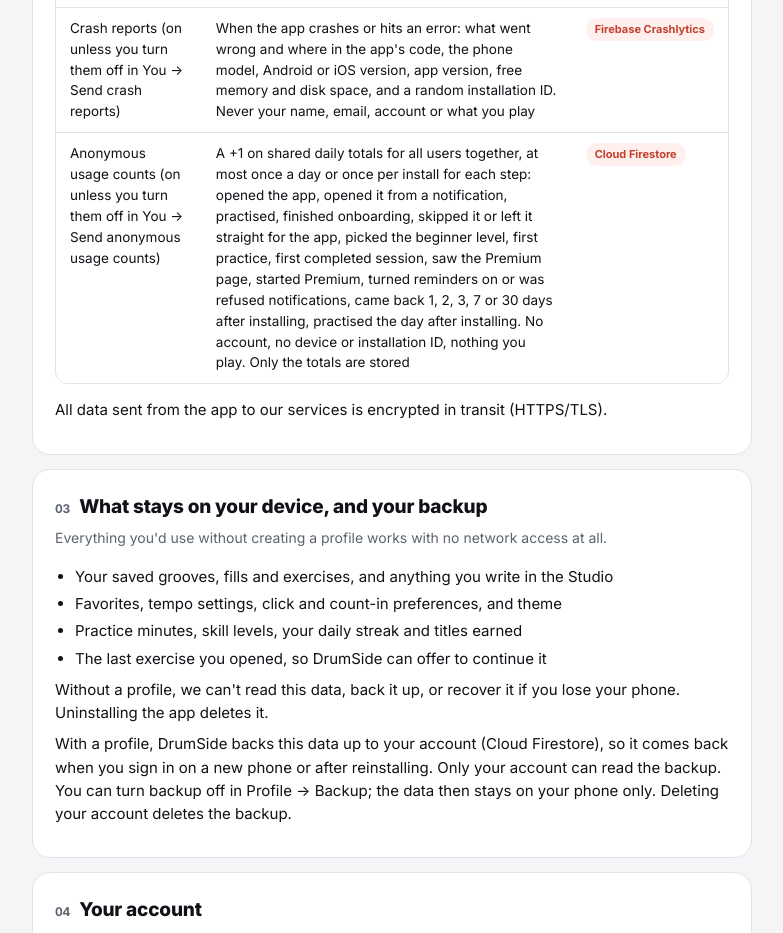
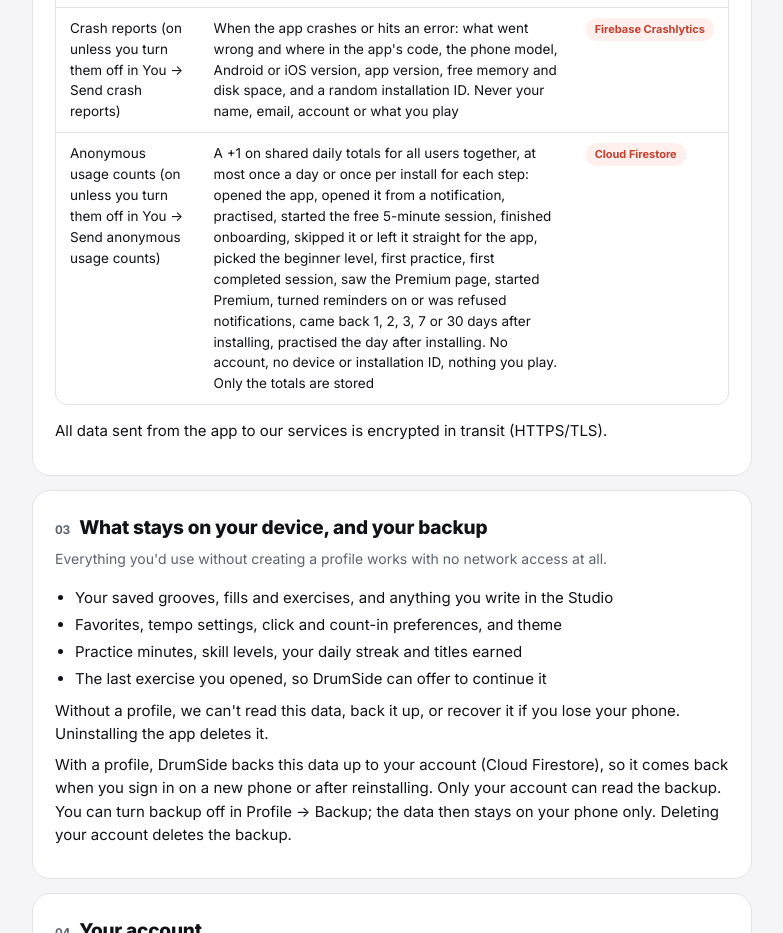
Before and after one commit to bastienoger/drumside, a plain HTML site: page privacy.html in a window 1280 px wide. Shown: the part 1800-2733 px from the top of the page, without its empty margins (248-1031 px from the left). Drawn offline with Linux system fonts and the light colour scheme.

Commit message:
List the free daily session count in the privacy policy
Co-Authored-By: Claude Opus 5.5 <noreply@anthropic.com>
Claude-Session: https://claude.ai/code/session_01Hp63Y1npQTg85mmTQKW8Cm

```diff
--- a/privacy.html
+++ b/privacy.html
@@ -162,7 +162,7 @@
           <tr><td>DrumSide Premium</td><td>An app user ID, subscription status and purchase history. Never your card or payment details</td><td><span class="pill cloud">RevenueCat</span></td></tr>
           <tr><td>Practice reminders</td><td>Nothing sent anywhere. Reminders are scheduled locally by your phone</td><td><span class="pill local">device only</span></td></tr>
           <tr><td>Crash reports (on unless you turn them off in You → Send crash reports)</td><td>When the app crashes or hits an error: what went wrong and where in the app's code, the phone model, Android or iOS version, app version, free memory and disk space, and a random installation ID. Never your name, email, account or what you play</td><td><span class="pill cloud">Firebase Crashlytics</span></td></tr>
-          <tr><td>Anonymous usage counts (on unless you turn them off in You → Send anonymous usage counts)</td><td>A +1 on shared daily totals for all users together, at most once a day or once per install for each step: opened the app, opened it from a notification, practised, finished onboarding, skipped it or left it straight for the app, picked the beginner level, first practice, first completed session, saw the Premium page, started Premium, turned reminders on or was refused notifications, came back 1, 2, 3, 7 or 30 days after installing, practised the day after installing. No account, no device or installation ID, nothing you play. Only the totals are stored</td><td><span class="pill cloud">Cloud Firestore</span></td></tr>
+          <tr><td>Anonymous usage counts (on unless you turn them off in You → Send anonymous usage counts)</td><td>A +1 on shared daily totals for all users together, at most once a day or once per install for each step: opened the app, opened it from a notification, practised, started the free 5-minute session, finished onboarding, skipped it or left it straight for the app, picked the beginner level, first practice, first completed session, saw the Premium page, started Premium, turned reminders on or was refused notifications, came back 1, 2, 3, 7 or 30 days after installing, practised the day after installing. No account, no device or installation ID, nothing you play. Only the totals are stored</td><td><span class="pill cloud">Cloud Firestore</span></td></tr>
         </tbody>
       </table>
     </div>
```
